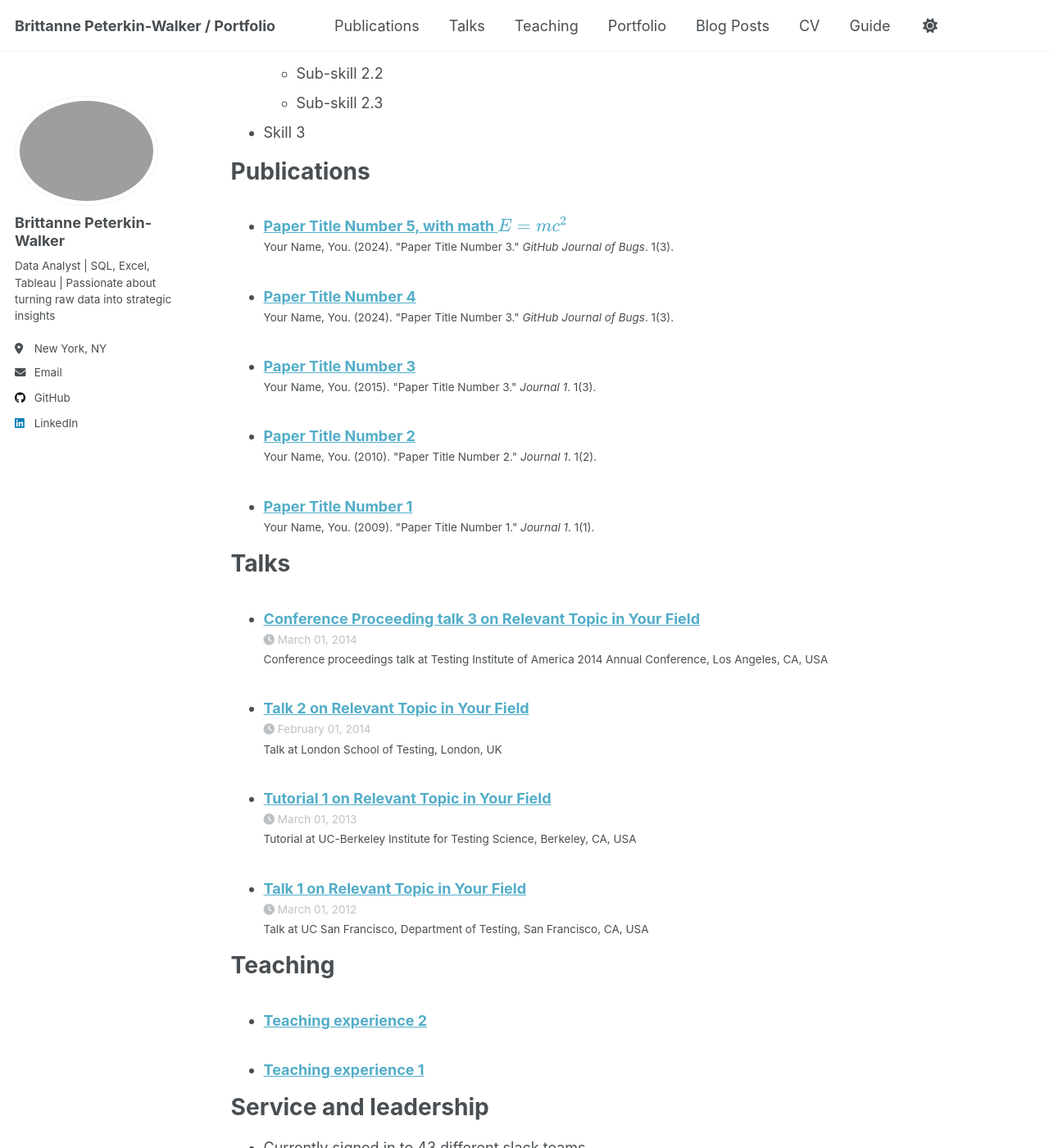
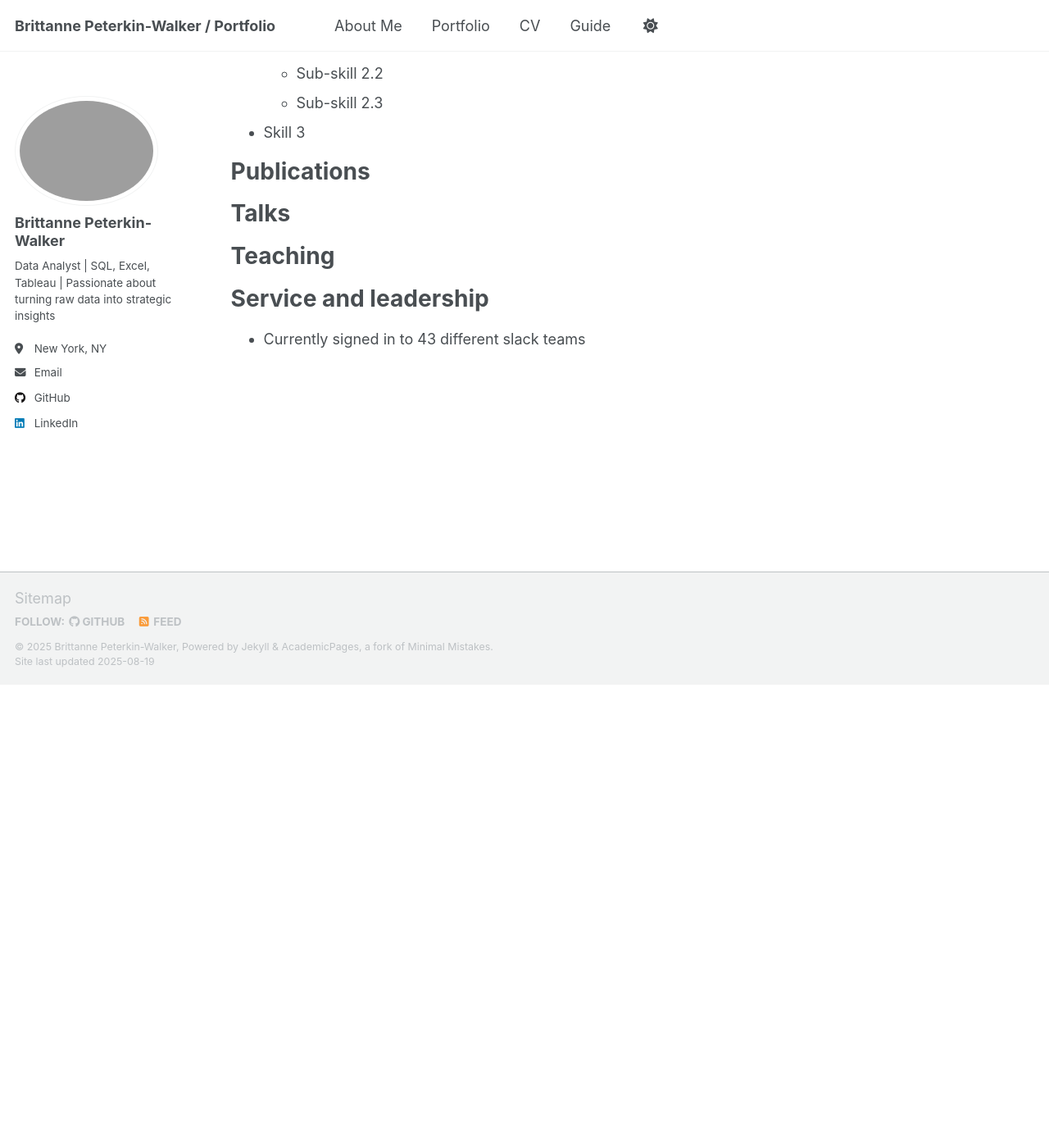
Before and after one commit to brittannep/brittannep.github.io, a Jekyll site: the page built from _pages/cv.md, in a window 1280 px wide and 1400 px high, scrolled down 887 px. Shown: the whole window at 82% size. Built offline with Jekyll 4.4.1, drawn with Linux system fonts in a browser that asks for light colours; a script that is not in the unit is left out; after the commit the page ends 1722 px from its top, so only the background shows below that.

Commit message:
Adjusting menu

```diff
--- a/_data/navigation.yml
+++ b/_data/navigation.yml
@@ -8,20 +8,11 @@
 #      Markdown formatted page while the second is generated using JSON.
 
 main:
-  - title: "Publications"
-    url: /publications/
-
-  - title: "Talks"
-    url: /talks/
-
-  - title: "Teaching"
-    url: /teaching/
+  - title: "About Me"
+    url: /about-me/
 
   - title: "Portfolio"
     url: /portfolio/
-
-  - title: "Blog Posts"
-    url: /year-archive/
 
   - title: "CV"
     url: /cv/
--- a/_publications/2009-10-01-paper-title-number-1.md
+++ /dev/null
@@ -1,14 +0,0 @@
----
-title: "Paper Title Number 1"
-collection: publications
-category: manuscripts
-permalink: /publication/2009-10-01-paper-title-number-1
-excerpt: 'This paper is about the number 1. The number 2 is left for future work.'
-date: 2009-10-01
-venue: 'Journal 1'
-slidesurl: 'http://academicpages.github.io/files/slides1.pdf'
-paperurl: 'http://academicpages.github.io/files/paper1.pdf'
-bibtexurl: 'http://academicpages.github.io/files/bibtex1.bib'
-citation: 'Your Name, You. (2009). &quot;Paper Title Number 1.&quot; <i>Journal 1</i>. 1(1).'
----
-The contents above will be part of a list of publications, if the user clicks the link for the publication than the contents of section will be rendered as a full page, allowing you to provide more information about the paper for the reader. When publications are displayed as a single page, the contents of the above "citation" field will automatically be included below this section in a smaller font.
--- a/_publications/2010-10-01-paper-title-number-2.md
+++ /dev/null
@@ -1,14 +0,0 @@
----
-title: "Paper Title Number 2"
-collection: publications
-category: manuscripts
-permalink: /publication/2010-10-01-paper-title-number-2
-excerpt: 'This paper is about the number 2. The number 3 is left for future work.'
-date: 2010-10-01
-venue: 'Journal 1'
-slidesurl: 'http://academicpages.github.io/files/slides2.pdf'
-paperurl: 'http://academicpages.github.io/files/paper2.pdf'
-citation: 'Your Name, You. (2010). &quot;Paper Title Number 2.&quot; <i>Journal 1</i>. 1(2).'
----
-
-The contents above will be part of a list of publications, if the user clicks the link for the publication than the contents of section will be rendered as a full page, allowing you to provide more information about the paper for the reader. When publications are displayed as a single page, the contents of the above "citation" field will automatically be included below this section in a smaller font.
--- a/_publications/2015-10-01-paper-title-number-3.md
+++ /dev/null
@@ -1,14 +0,0 @@
----
-title: "Paper Title Number 3"
-collection: publications
-category: manuscripts
-permalink: /publication/2015-10-01-paper-title-number-3
-excerpt: 'This paper is about the number 3. The number 4 is left for future work.'
-date: 2015-10-01
-venue: 'Journal 1'
-slidesurl: 'http://academicpages.github.io/files/slides3.pdf'
-paperurl: 'http://academicpages.github.io/files/paper3.pdf'
-citation: 'Your Name, You. (2015). &quot;Paper Title Number 3.&quot; <i>Journal 1</i>. 1(3).'
----
-
-The contents above will be part of a list of publications, if the user clicks the link for the publication than the contents of section will be rendered as a full page, allowing you to provide more information about the paper for the reader. When publications are displayed as a single page, the contents of the above "citation" field will automatically be included below this section in a smaller font.
--- a/_publications/2025-06-08-paper-title-number-5.md
+++ /dev/null
@@ -1,13 +0,0 @@
----
-title: "Paper Title Number 5, with math $$E=mc^2$$"
-collection: publications
-category: conferences
-permalink: /publication/2024-02-17-paper-title-number-4
-excerpt: 'This paper is about a famous math equation, $$E=mc^2$$'
-date: 2024-02-17
-venue: 'GitHub Journal of Bugs'
-paperurl: 'http://academicpages.github.io/files/paper3.pdf'
-citation: 'Your Name, You. (2024). &quot;Paper Title Number 3.&quot; <i>GitHub Journal of Bugs</i>. 1(3).'
----
-
-Using [MathJax](https://www.mathjax.org/) in the description is supported - $$E=mc^2$$ - however, the use must be mindful that the default delimiters are `$$...$$` and `\\[...\\]` which differs from the `$...$` that is typically expected.
--- a/_talks/2012-03-01-talk-1.md
+++ /dev/null
@@ -1,11 +0,0 @@
----
-title: "Talk 1 on Relevant Topic in Your Field"
-collection: talks
-type: "Talk"
-permalink: /talks/2012-03-01-talk-1
-venue: "UC San Francisco, Department of Testing"
-date: 2012-03-01
-location: "San Francisco, CA, USA"
----
-
-This is a description of your talk, which is a markdown file that can be all markdown-ified like any other post. Yay markdown!
--- a/_talks/2013-03-01-tutorial-1.md
+++ /dev/null
@@ -1,13 +0,0 @@
----
-title: "Tutorial 1 on Relevant Topic in Your Field"
-collection: talks
-type: "Tutorial"
-permalink: /talks/2013-03-01-tutorial-1
-venue: "UC-Berkeley Institute for Testing Science"
-date: 2013-03-01
-location: "Berkeley, CA, USA"
----
-
-[More information here](http://exampleurl.com)
-
-This is a description of your tutorial, note the different field in type. This is a markdown files that can be all markdown-ified like any other post. Yay markdown!
--- a/_talks/2014-02-01-talk-2.md
+++ /dev/null
@@ -1,13 +0,0 @@
----
-title: "Talk 2 on Relevant Topic in Your Field"
-collection: talks
-type: "Talk"
-permalink: /talks/2014-02-01-talk-2
-venue: "London School of Testing"
-date: 2014-02-01
-location: "London, UK"
----
-
-[More information here](http://example2.com)
-
-This is a description of your talk, which is a markdown files that can be all markdown-ified like any other post. Yay markdown!
--- a/_talks/2014-03-01-talk-3.md
+++ /dev/null
@@ -1,11 +0,0 @@
----
-title: "Conference Proceeding talk 3 on Relevant Topic in Your Field"
-collection: talks
-type: "Conference proceedings talk"
-permalink: /talks/2014-03-01-talk-3
-venue: "Testing Institute of America 2014 Annual Conference"
-date: 2014-03-01
-location: "Los Angeles, CA, USA"
----
-
-This is a description of your conference proceedings talk, note the different field in type. You can put anything in this field.
--- a/_teaching/2014-spring-teaching-1.md
+++ /dev/null
@@ -1,20 +0,0 @@
----
-title: "Teaching experience 1"
-collection: teaching
-type: "Undergraduate course"
-permalink: /teaching/2014-spring-teaching-1
-venue: "University 1, Department"
-date: 2014-01-01
-location: "City, Country"
----
-
-This is a description of a teaching experience. You can use markdown like any other post.
-
-Heading 1
-======
-
-Heading 2
-======
-
-Heading 3
-======
--- a/_teaching/2015-spring-teaching-2.md
+++ /dev/null
@@ -1,20 +0,0 @@
----
-title: "Teaching experience 2"
-collection: teaching
-type: "Workshop"
-permalink: /teaching/2015-spring-teaching-1
-venue: "University 1, Department"
-date: 2015-01-01
-location: "City, Country"
----
-
-This is a description of a teaching experience. You can use markdown like any other post.
-
-Heading 1
-======
-
-Heading 2
-======
-
-Heading 3
-======
```
Also changed, not shown: _publications/2024-02-17-paper-title-number-4.md (deleted, +0 -13 lines).
